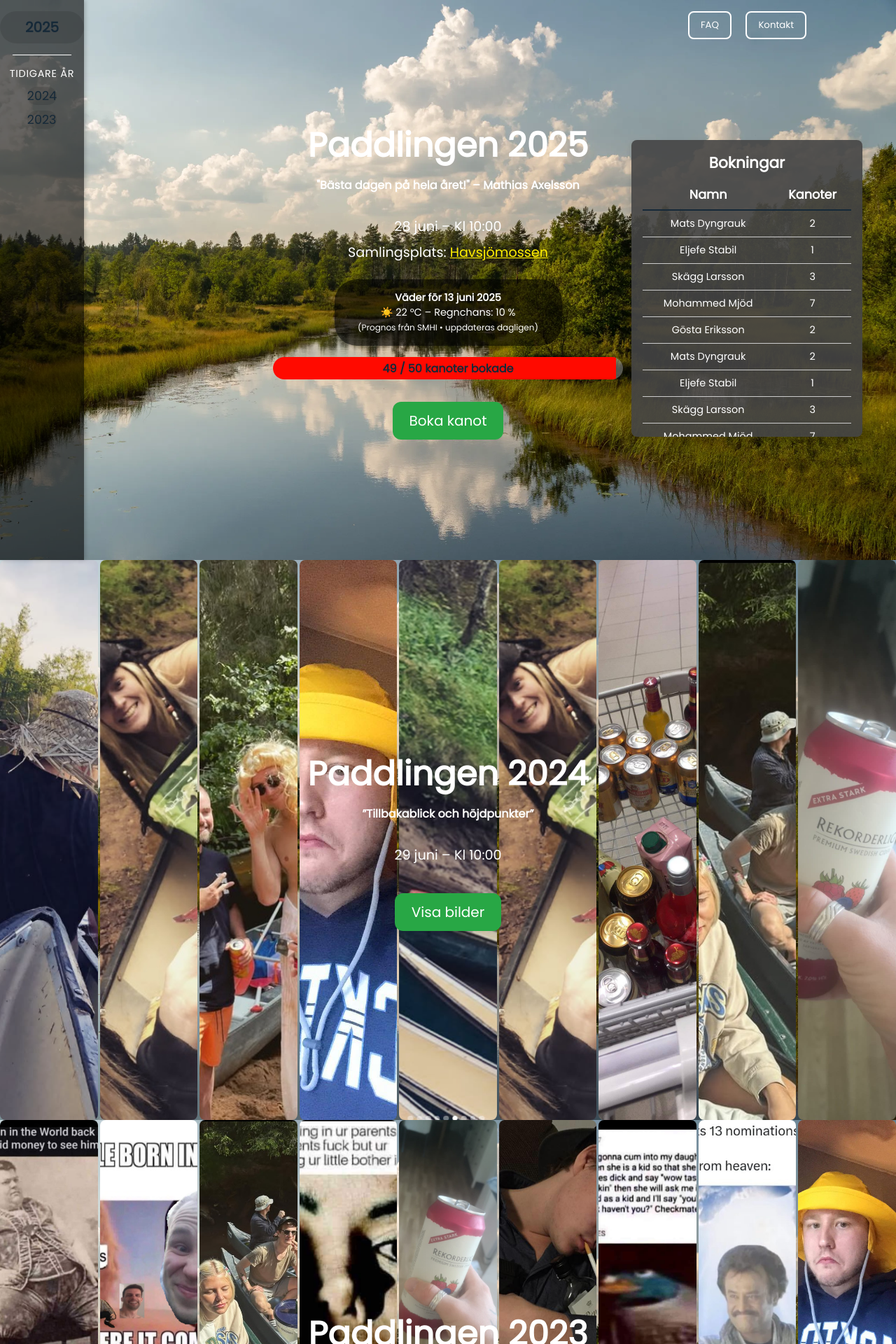
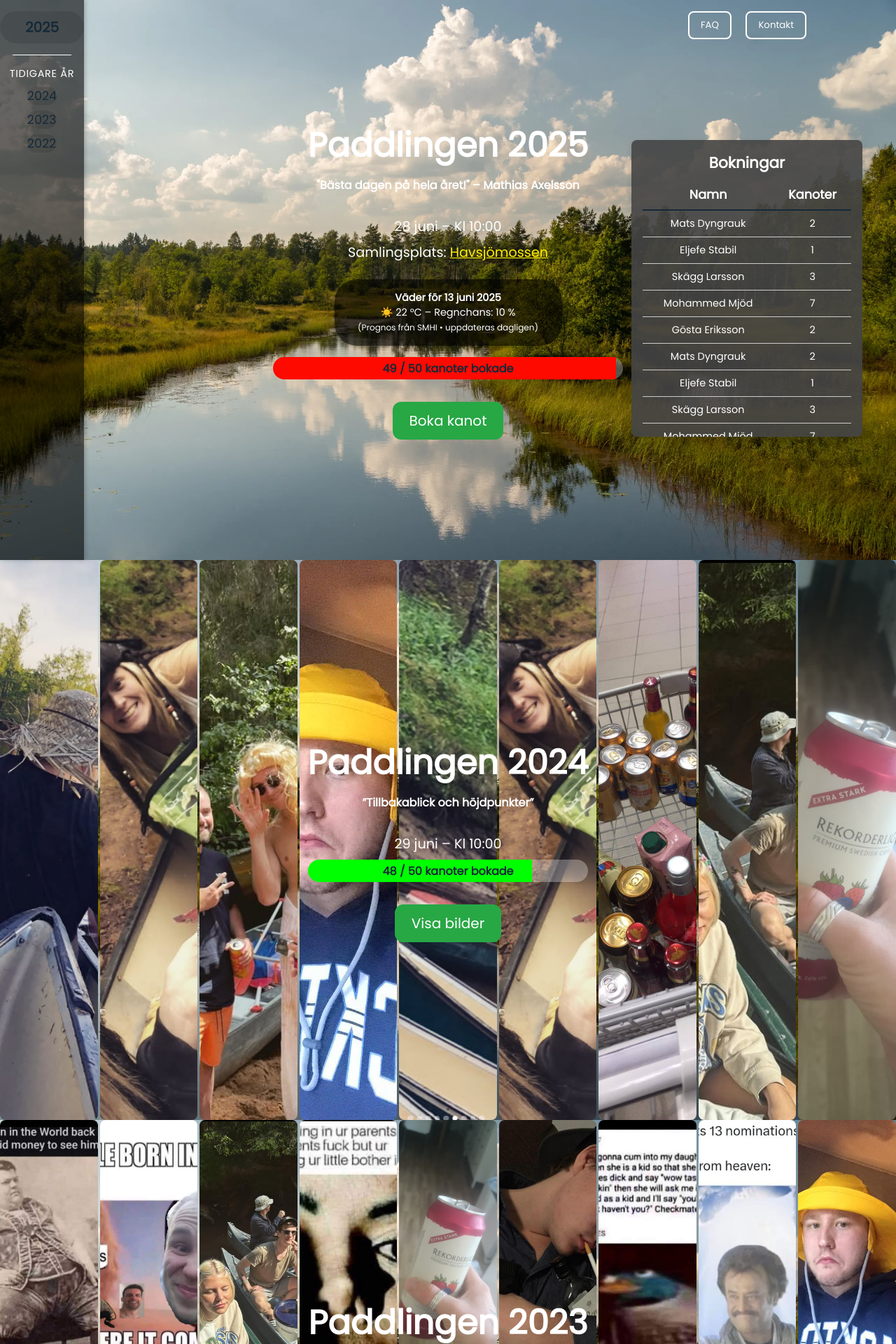
Before and after one commit to Marcus-Gustafsson/Paddlingen, a Flask app: page / in a window 1280 px wide. Shown: the top 1920 px of the page at 70% size. Run offline with Flask 3, Linux system fonts and the light colour scheme.

Commit message:
added 2022 and modified photogrid + added static progress bar to previous years

```diff
--- a/app/routes.py
+++ b/app/routes.py
@@ -34,6 +34,7 @@ def index():
     #    current_app.root_path is the filesystem path to your Flask app package
     folder_2024 = os.path.join(current_app.root_path, 'static', 'images', '2024')
     folder_2023 = os.path.join(current_app.root_path, 'static', 'images', '2023')
+    folder_2022 = os.path.join(current_app.root_path, 'static', 'images', '2022')
 
     # 2. List all files in those directories (only filenames, not full paths)
     try:
@@ -46,15 +47,22 @@ def index():
     except FileNotFoundError:
         all_files_2023 = []
 
+    try:
+        all_files_2022 = os.listdir(folder_2022)
+    except FileNotFoundError:
+        all_files_2022 = []
+
     # 3. Filter out any non‐image files if needed (optional; assume everything in this folder is an image)
     #    For example, keep only .jpg/.png/.jpeg/.gif (simple approach):
     valid_extensions = ('.png', '.jpg', '.jpeg', '.gif', '.webp')
     images_2024 = [fname for fname in all_files_2024 if fname.lower().endswith(valid_extensions)]
     images_2023 = [fname for fname in all_files_2023 if fname.lower().endswith(valid_extensions)]
+    images_2022 = [fname for fname in all_files_2022 if fname.lower().endswith(valid_extensions)]
 
     # 4. Shuffle the lists in place so that each page load picks random images
     random.shuffle(images_2024)
     random.shuffle(images_2023)
+    random.shuffle(images_2022)
 
     # 5. Take at most 9,18 or 27 filenames from each year (1/2/3 rows × 9 columns)
 
@@ -72,10 +80,20 @@ def index():
     else:
         pics2023 = images_2023[:27]
 
+    print("DBG: len(images_2022) = ", len(images_2022))
+
+    if len(images_2022) < 18:
+        pics2022 = images_2022[:9]
+    elif len(images_2022) < 27:
+        pics2022 = images_2022[:18]
+    else:
+        pics2022 = images_2022[:27]
+
 
 
 
     # 6. Pass them into the template. Jinja will loop over each list to build the grid.
     return render_template("index.html",
                            pics2024=pics2024,
-                           pics2023=pics2023)
+                           pics2023=pics2023,
+                           pics2022=pics2022)
--- a/app/templates/index.html
+++ b/app/templates/index.html
@@ -46,6 +46,7 @@ Why it’s here:
     <nav class="previous-years">
       <a href="#year-2024">2024</a>
       <a href="#year-2023">2023</a>
+      <a href="#year-2022">2022</a>
     </nav>
   </aside>
 
@@ -130,6 +131,22 @@ Why it’s here:
         <h2 class="main-subtitle no-select">”Tillbakablick och höjdpunkter”</h2>
         <!-- Date line (optional) -->
         <div class="date-time no-select">29 juni – Kl 10:00</div>
+
+                <!-- ── STATIC PROGRESS BAR FOR 2024 ──────────────────────────────────── -->
+        <div class="progress-container" aria-label="Bokningsstatus 2024">
+          <!--
+            • Give each “.progress-bar” a hard‐coded width (e.g. 80% → 40/50 bokade).
+            • Remove any “id” attributes here; use only class="progress-bar".
+          -->
+          <div
+            class="progress-bar"
+            style="width: 80%; background-color: hsl(120, 100%, 50%);"
+          ></div>
+          <div class="progress-text">
+            48 / 50 kanoter bokade
+          </div>
+        </div>
+
         <!-- Button to open your gallery viewer -->
         <button class="book-btn scroll-animate" id="showPhotos2024">
         Visa bilder
@@ -158,8 +175,56 @@ Why it’s here:
         <h2 class="main-subtitle no-select">”Tillbakablick och höjdpunkter”</h2>
         <!-- Date line (optional) -->
         <div class="date-time no-select">29 juni – Kl 10:00</div>
+        <!-- ── STATIC PROGRESS BAR FOR 2023 ──────────────────────────────────── -->
+        <div class="progress-container" aria-label="Bokningsstatus 2023">
+          <div
+            class="progress-bar"
+            style="width: 64%; background-color: hsl(120, 100%, 50%);"
+          ></div>
+          <div class="progress-text">
+            42 / 50 kanoter bokade
+          </div>
+        </div>
         <!-- Button to open your gallery viewer -->
         <button class="book-btn scroll-animate" id="showPhotos2023">
+        Visa bilder
+        </button>
+    </div>
+    </section>
+
+
+
+    <section id="year-2022" class="year-section previous-year-section with-bg-grid scroll-animate">
+    <!-- ===== BACKGROUND GRID (layer 0) ===== -->
+    <div class="photo-grid-bg">
+        {% for img in pics2022 %}
+        <div
+            class="grid-cell"
+            style="background-image: url({{ url_for('static',filename='images/2022/' ~ img) }});"
+        ></div>
+        {% endfor %}
+    </div>
+
+    <!-- ===== CENTER OVERLAY CONTENT (layer 1) ===== -->
+    <div class="overlay-content scroll-animate">
+        <!-- Section heading -->
+        <h1 class="main-title no-select">Paddlingen 2022</h1>
+        <!-- Subtitle or summary -->
+        <h2 class="main-subtitle no-select">”Tillbakablick och höjdpunkter”</h2>
+        <!-- Date line (optional) -->
+        <div class="date-time no-select">29 juni – Kl 10:00</div>
+        <!-- ── STATIC PROGRESS BAR FOR 2022 ──────────────────────────────────── -->
+        <div class="progress-container" aria-label="Bokningsstatus 2022">
+          <div
+            class="progress-bar"
+            style="width: 100%; background-color: hsl(120, 100%, 50%);"
+          ></div>
+          <div class="progress-text">
+            47 / 50 kanoter bokade
+          </div>
+        </div>
+        <!-- Button to open your gallery viewer -->
+        <button class="book-btn scroll-animate" id="showPhotos2022">
         Visa bilder
         </button>
     </div>
```
Also changed, not shown: app/static/images/2022/106128730_263495778071595_7419585677701183440_n.jpg (added), app/static/images/2022/372380876_6893572417361713_8607751229251532587_n.jpg (added), app/static/images/2022/373468123_10219141341603093_4547457684756217451_n.jpg (added), app/static/images/2022/384835326_10159663203687963_687529279717513946_n.jpg (added), app/static/images/2022/421832391_882873073762125_8893623310539435730_n.jpg (added), app/static/images/2022/424581762_777352887761857_6523992634574827402_n.jpg (added), app/static/images/2022/428395664_798392112329547_3766491511425599406_n.jpg (added), app/static/images/2022/434086779_814547760713406_3693826048154584825_n.jpg (added), app/static/images/2022/62134778_2287407864910002_7828422729912025088_n.jpg (added).
